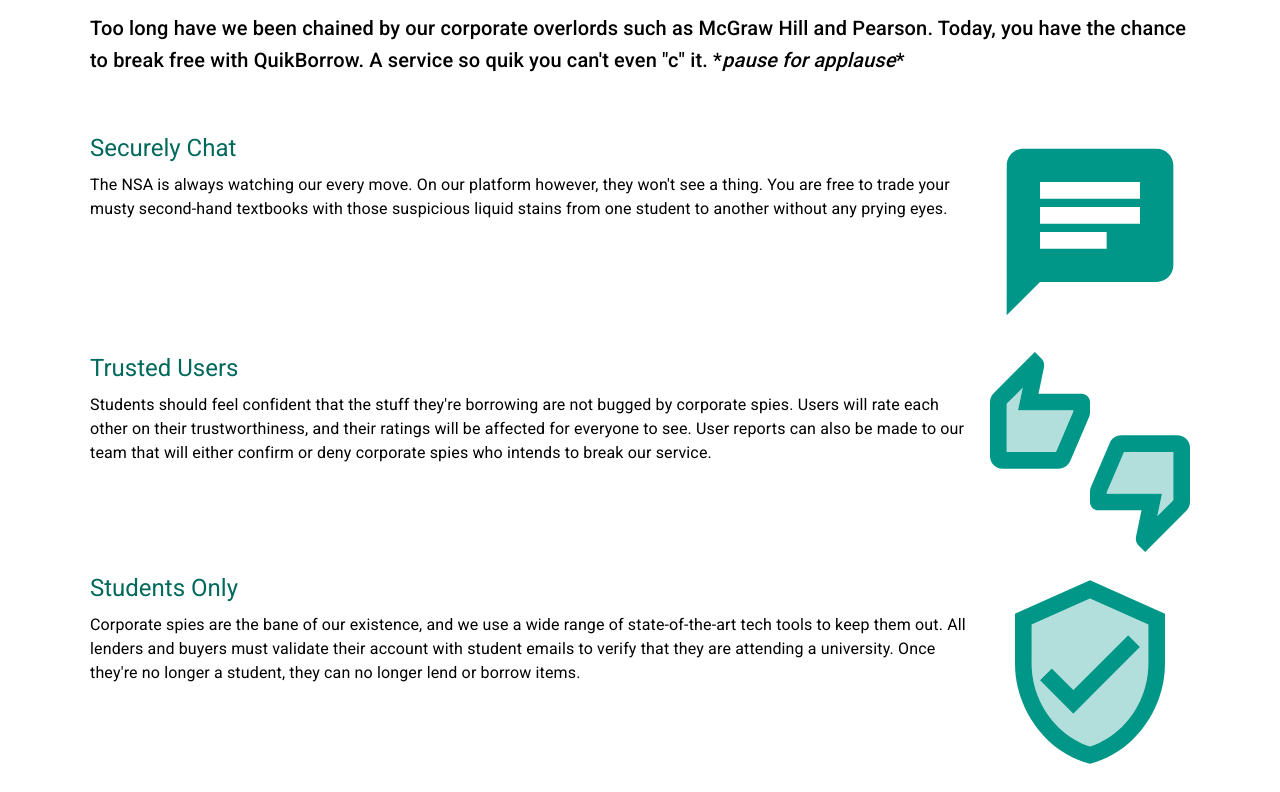
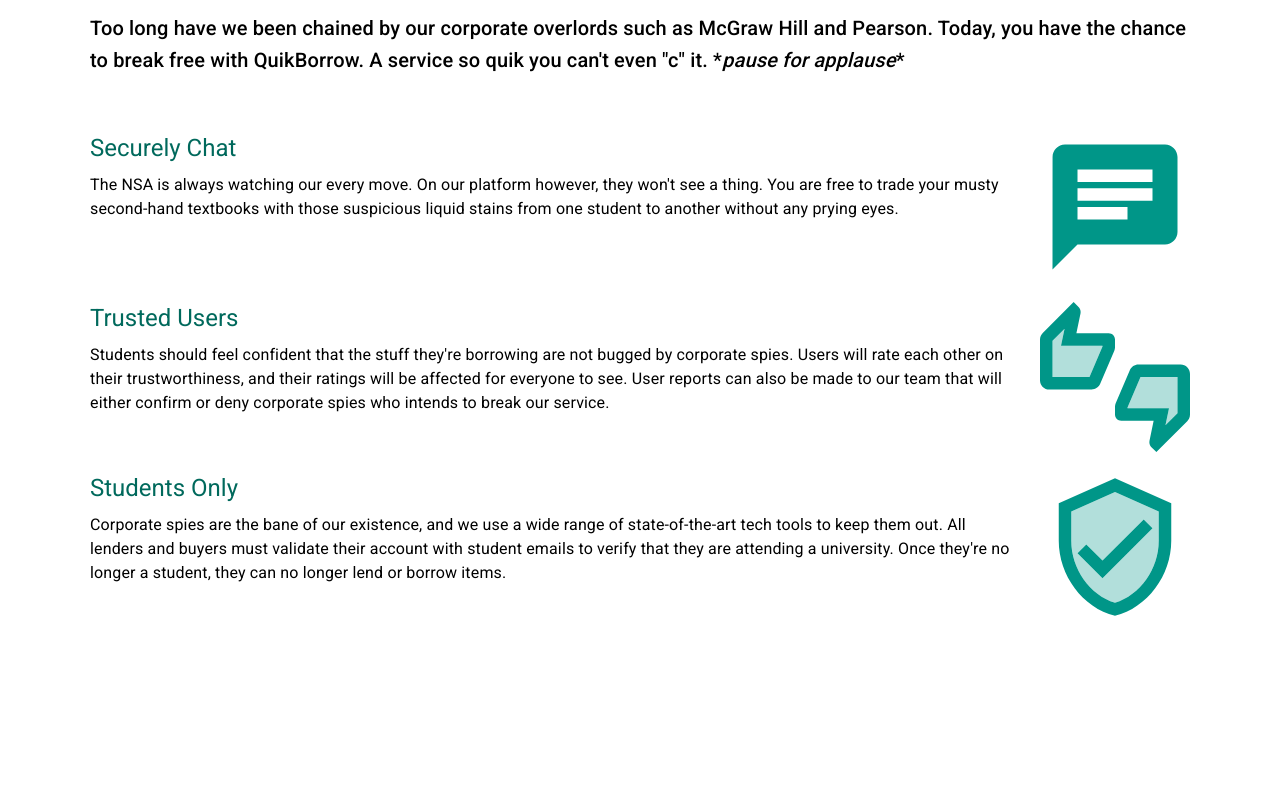
Before and after one commit to navteniev/QuikBorrow, a React (Create React App) app in the folder client/: page / in a window 1280 px wide. Shown: the part 574-1366 px from the top of the page. After the commit the page ends 1216 px from the top, so only its background shows below. Built offline with nearby package versions, Linux system fonts and the light colour scheme.

Commit message:
Reduce icon sizes

```diff
--- a/client/src/js/components/Homepage/Homepage.js
+++ b/client/src/js/components/Homepage/Homepage.js
@@ -96,7 +96,7 @@ class Homepage extends Component {
 									The NSA is always watching our every move. On our platform however, they won't see a thing. You are free to trade your musty second-hand textbooks with those suspicious liquid stains from one student to another without any prying eyes.
 								</Typography>
 							</div>
-							<ChatIcon style={{fontSize: 200, color: teal[500]}} />
+							<ChatIcon style={{fontSize: 150, color: teal[500]}} />
 						</Card>
 						<Card>
 							<div>
@@ -107,7 +107,7 @@ class Homepage extends Component {
 									Students should feel confident that the stuff they're borrowing are not bugged by corporate spies. Users will rate each other on their trustworthiness, and their ratings will be affected for everyone to see. User reports can also be made to our team that will either confirm or deny corporate spies who intends to break our service.
 								</Typography>
 							</div>
-							<ThumbsUpDownTwoTone style={{fontSize: 200, color: teal[500]}} />
+							<ThumbsUpDownTwoTone style={{fontSize: 150, color: teal[500]}} />
 						</Card>
 						<Card>
 							<div>
@@ -118,7 +118,7 @@ class Homepage extends Component {
 									Corporate spies are the bane of our existence, and we use a wide range of state-of-the-art tech tools to keep them out. All lenders and buyers must validate their account with student emails to verify that they are attending a university. Once they're no longer a student, they can no longer lend or borrow items.
 								</Typography>
 							</div>
-							<VerifiedUserTwoTone style={{fontSize: 200, color: teal[500]}} />
+							<VerifiedUserTwoTone style={{fontSize: 150, color: teal[500]}} />
 						</Card>
 					</Cards>
 				</Section>
```
Also changed, not shown: 1 other file (tests, documents, lock files or other folders).
